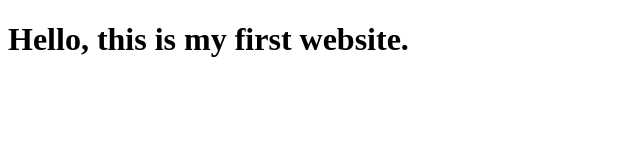
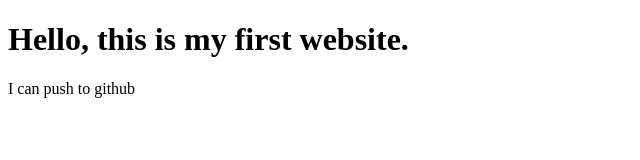
Before and after one commit to towhiid/first-work, a plain HTML site: page index.html in a window 1280 px wide. Shown: the whole page, without its empty margins (0-640 px from the left). Drawn offline with Linux system fonts and the light colour scheme.

Commit message:
basic github

```diff
--- a/index.html
+++ b/index.html
@@ -7,5 +7,6 @@
 </head>
 <body>
     <h1>Hello, this is my first website.</h1>
+    <p>I can push to github</p>
 </body>
 </html>
```
